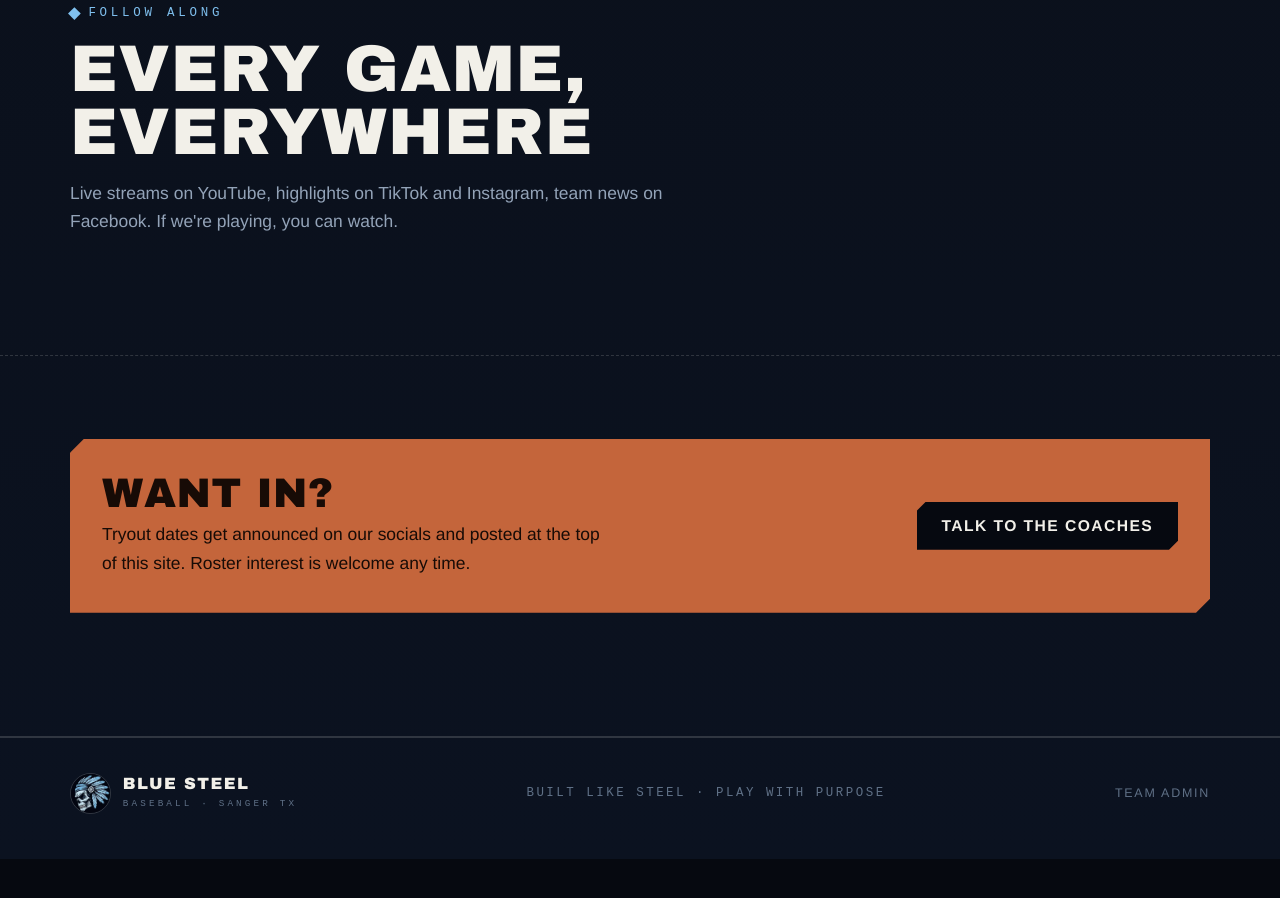
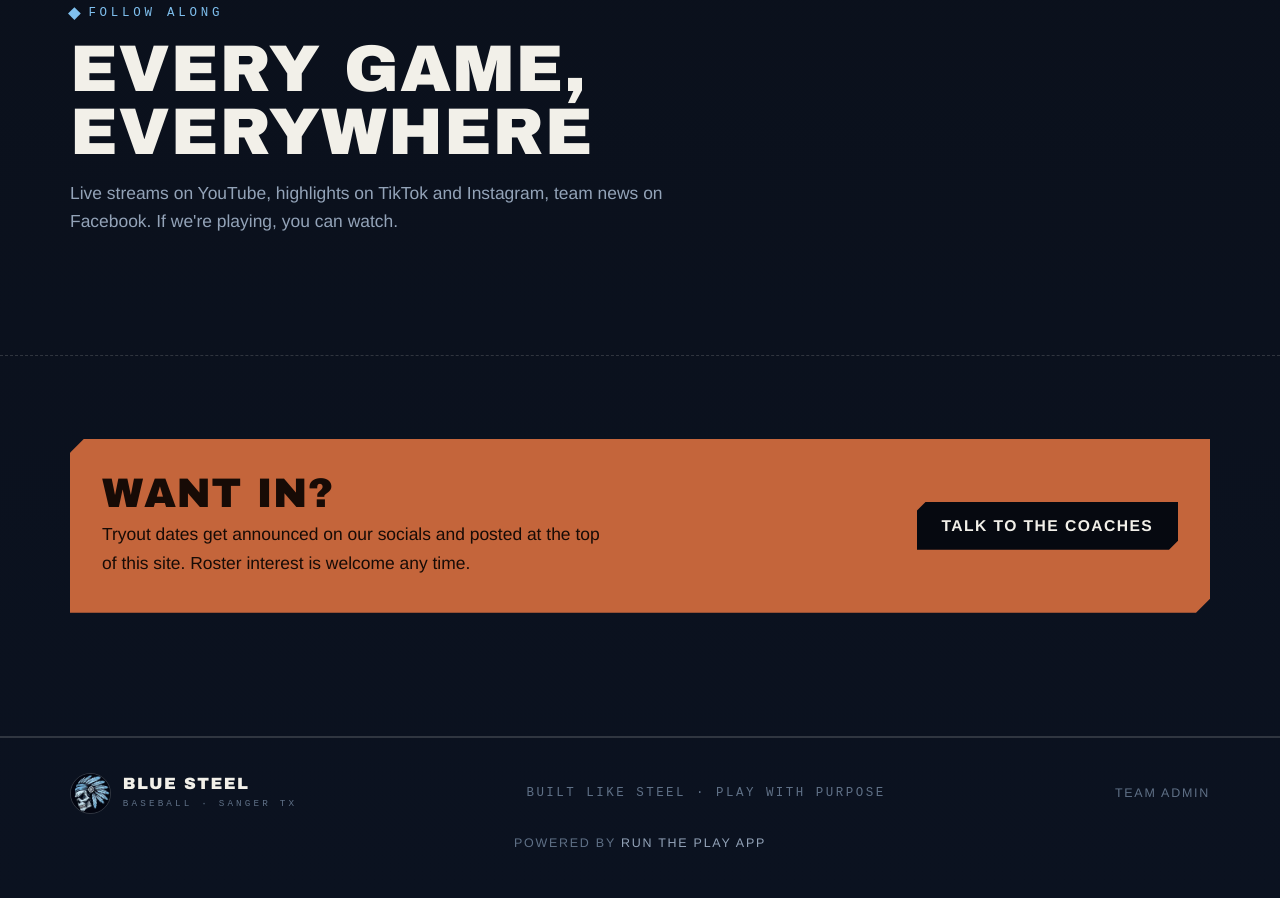
Before and after one commit to Sawdizzle/bluesteelbaseball, a plain HTML site: page index.html in a window 1280 px wide. Shown: the part 2559-3457 px from the top of the page. Before the commit the page ends 3418 px from the top, so only its background shows below. Drawn offline with Linux system fonts and the light colour scheme; a script that the page names is missing; a web font is replaced by a local one.

Commit message:
Footer: add Powered by Run The Play App link
Co-Authored-By: Claude Opus 5 <noreply@anthropic.com>

```diff
--- a/css/site.css
+++ b/css/site.css
@@ -281,6 +281,9 @@ h3 { font-size: var(--text-lg); letter-spacing: 0.04em; }
 .footer-row p { color: var(--faint); font-family: var(--font-board); font-size: var(--text-xs); letter-spacing: 0.2em; text-transform: uppercase; }
 .footer-row a.admin-link { color: var(--faint); font-size: var(--text-xs); letter-spacing: 0.14em; text-transform: uppercase; }
 .footer-row a.admin-link:hover { color: var(--muted); }
+.powered-by { margin-top: 1.2rem; color: var(--faint); font-size: var(--text-xs); letter-spacing: 0.14em; text-transform: uppercase; text-align: center; }
+.powered-by a { color: var(--muted); }
+.powered-by a:hover { text-decoration: underline; }
 
 /* ---------- 404 ---------- */
 .foul { min-height: 60vh; min-height: 60svh; display: grid; place-content: center; text-align: center; gap: 1.1rem; padding: 4rem 0; }
--- a/index.html
+++ b/index.html
@@ -195,6 +195,7 @@
       <p>Built like steel · Play with purpose</p>
       <a class="admin-link" href="/admin">Team admin</a>
     </div>
+    <p class="container powered-by">Powered by <a href="https://www.runtheplayapp.com" target="_blank" rel="noopener">Run The Play App</a></p>
   </footer>
 
   <script type="module">
```
Also changed, not shown: contact.html (+1 -0 lines), gallery.html (+1 -0 lines), schedule.html (+1 -0 lines), watch.html (+1 -0 lines).
